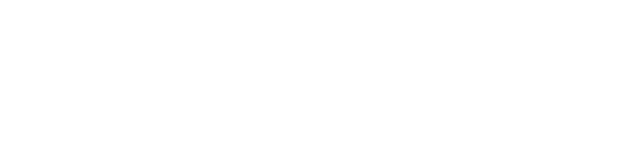
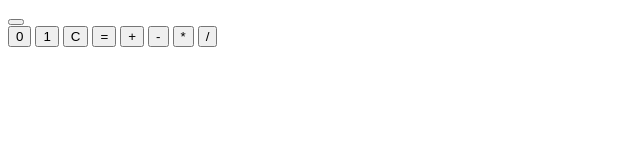
Before and after one commit to H4rliquinn/HackerRankPractice, a plain HTML site: page 10 Days of Javascript/Day 9/index.html in a window 1280 px wide. Shown: the whole page, without its empty margins (0-640 px from the left). Drawn offline with Linux system fonts and the light colour scheme; files that its build step writes are made by us from their sources.

Commit message:
Added Buttons and links

```diff
--- a/10 Days of Javascript/Day 9/index.html
+++ b/10 Days of Javascript/Day 9/index.html
@@ -4,7 +4,20 @@
     <head>
         <meta charset="utf-8">
         <title>Binary Calculator</title>
+        <link rel="stylesheet" href="./css/binaryCalculator.css" type="text/css">
     </head>
     <body>
+        <script src="./js/binaryCalculator.js" type="text/javascript"></script>
+        <button id='res' ></button>
+        <div id="btns">
+            <button id='btn0' >0</button>
+            <button id='btn1' >1</button>
+            <button id='btnClr' >C</button>
+            <button id='btnEql' >=</button>
+            <button id='btnSum' onclick=rotate();>+</button>
+            <button id='btnSum' >-</button>
+            <button id='btnMul' >*</button>
+            <button id='btnDiv' >/</button>
+        </div>
     </body>
 </html>
```
